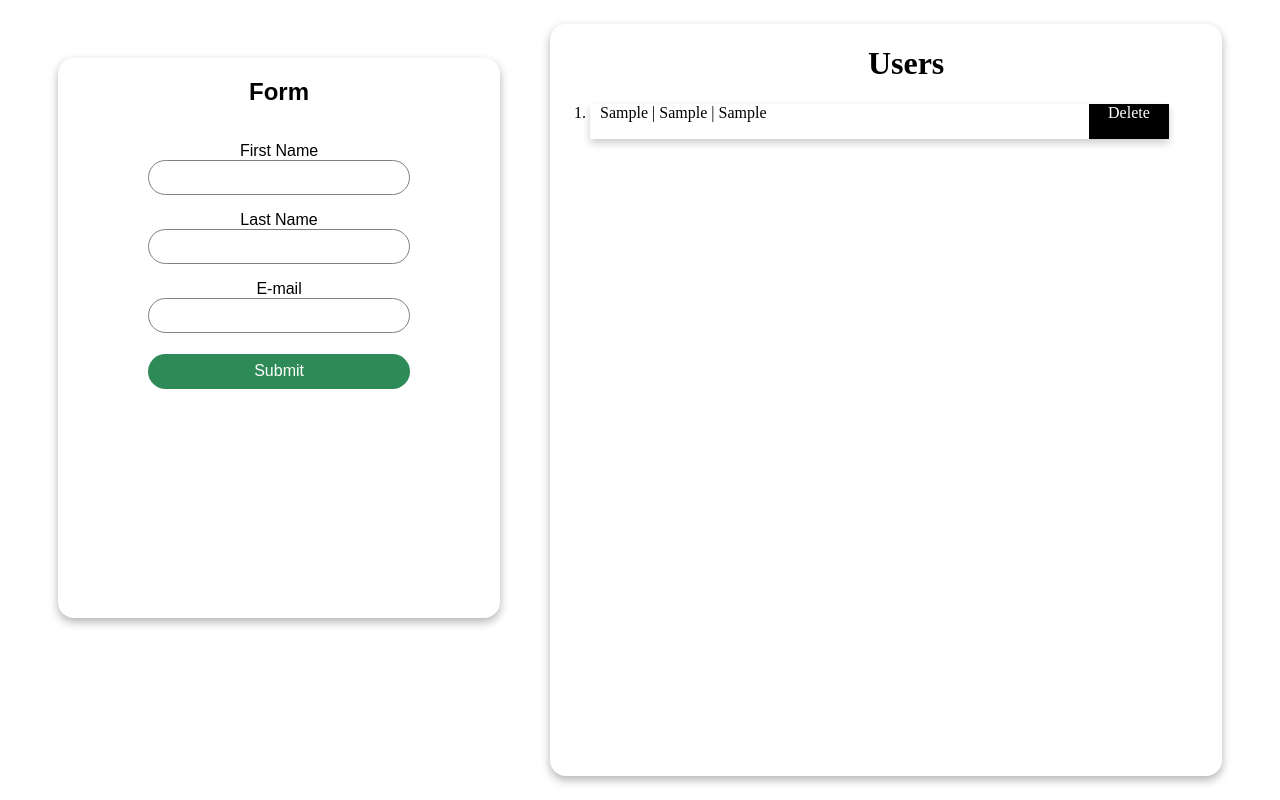
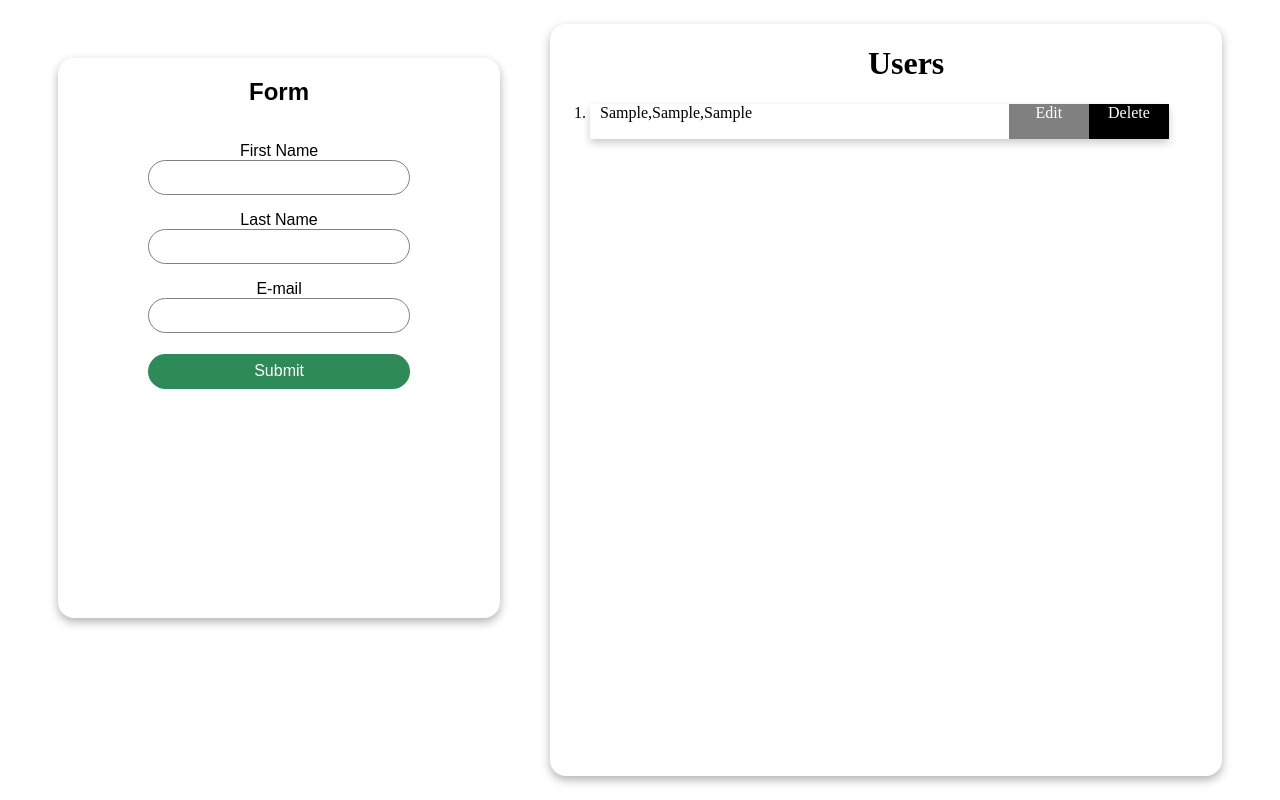
Before and after one commit to Soyajj/simplejs, a plain HTML site: page 1.html in a window 1280 px wide. Both pictures are taken after typing "Sample", "Sample", "Sample" into the empty fields and a click on the button "Submit". Drawn offline with Linux system fonts and the light colour scheme.

Commit message:
added edit button

```diff
--- a/1.js
+++ b/1.js
@@ -44,16 +44,30 @@ function onsubmit(s){
 function add(){
     const li = document.createElement('li');
     const close = document.createElement('div');
+    const edit = document.createElement('div');
     close.classList.add('close');
-    li.appendChild(document.createTextNode(`${fname.value} | ${lname.value} | ${email.value}`));
-    close.appendChild(document.createTextNode('Delete'))
+    edit.classList.add('edit');
+    let data = [fname.value, lname.value, email.value];
+    li.appendChild(document.createTextNode(data));
+    close.appendChild(document.createTextNode('Delete'));
+    edit.appendChild(document.createTextNode('Edit'));
     users.appendChild(li);
     li.appendChild(close);
+    li.appendChild(edit);
     fname.value = '';
     lname.value = '';
     email.value = '';
+
     close.onclick = function(){
         li.remove();
     };
+    edit.onclick = function(){
+        const newfname = prompt("Enter new firstname")
+        const newlname = prompt("Enter new lastname")
+        const newemail = prompt("Enter new email")
+        let newdata = [newfname,newlname,newemail]
+        let newdataentry = document.createTextNode(newdata)
+        li.replaceChild(newdataentry,li.childNodes[0])
 
+    }
 }
--- a/style.css
+++ b/style.css
@@ -82,3 +82,13 @@ ol{
     font-size : 1.1rem;
     transition: 0.2s;
 }
+
+.edit{
+    cursor: pointer;
+    background-color: gray;
+    float: right;
+    height: 35px;
+    width: 80px;
+    color: white;
+    text-align: center;
+}
```
